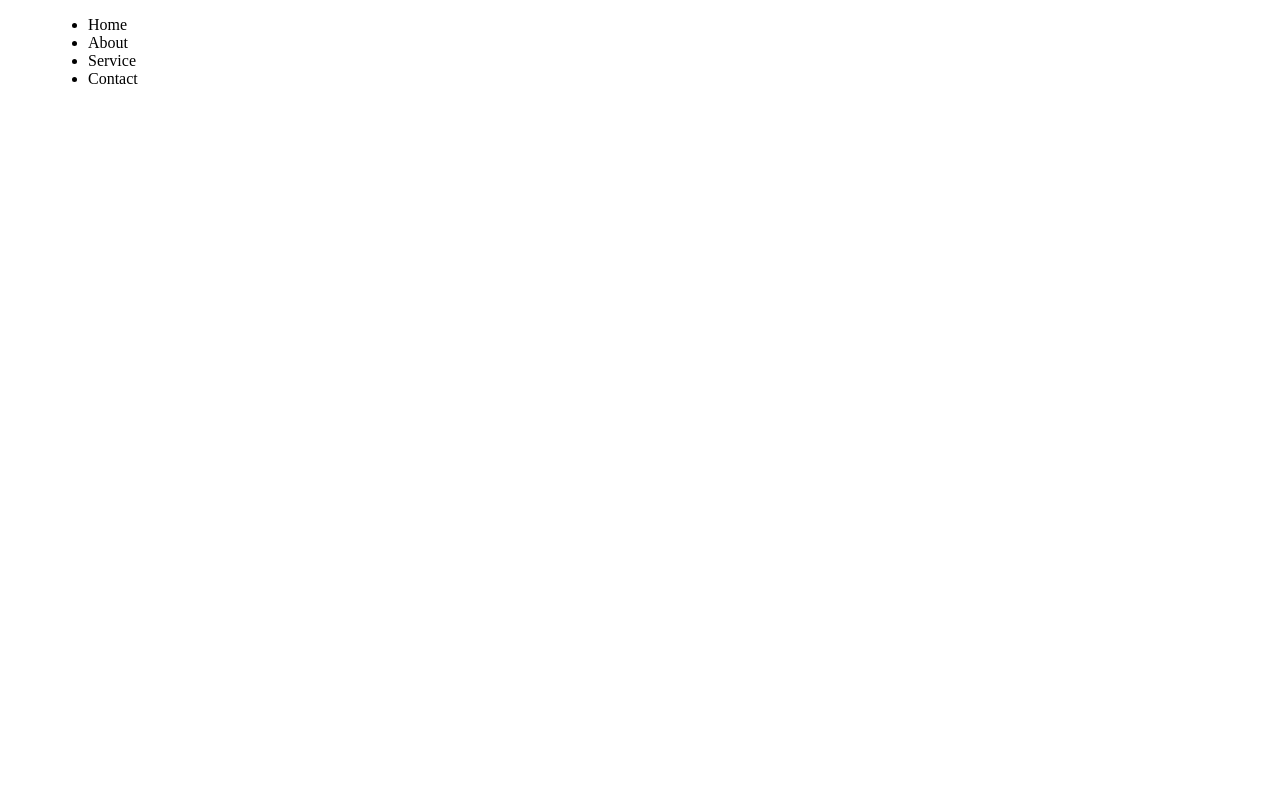
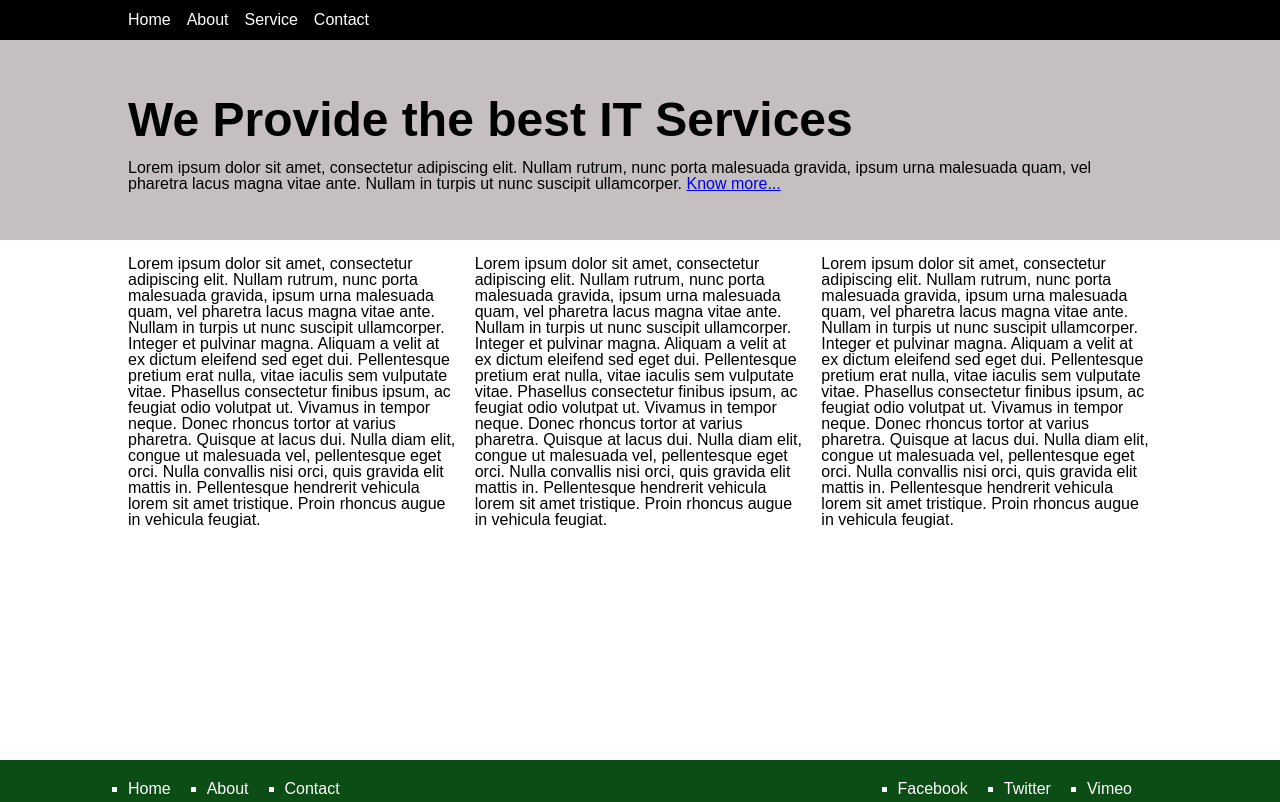
Before and after one commit to swong1200/css3Practice, a plain HTML site: page index.html in a window 1280 px wide. Drawn offline with Linux system fonts and the light colour scheme.

Commit message:
Final commit

```diff
--- a/index.html
+++ b/index.html
@@ -6,14 +6,39 @@
     <title>Best IT Service</title>
     <link rel="stylesheet" href="style.css" />
   </head>
-  <body>
-    <menu>
-      <ul>
-        <li>Home</li>
-        <li>About</li>
-        <li>Service</li>
-        <li>Contact</li>
+  <body class="col">
+    <menu class="menu">
+      <ul class="row">
+        <li class="col"><a href="#">Home</a></li>
+        <li class="col"><a href="#">About</a></li>
+        <li class="col"><a href="#">Service</a></li>
+        <li class="col"><a href="#">Contact</a></li>
       </ul>
     </menu>
+    <section class="col hero">
+        <div class="row"><h1>We Provide the best IT Services</h1></div>
+        <div class="row"><p>Lorem ipsum dolor sit amet, consectetur adipiscing elit. Nullam rutrum, nunc porta malesuada gravida, ipsum urna malesuada quam, vel pharetra lacus magna vitae ante. Nullam in turpis ut nunc suscipit ullamcorper. <a href="#">Know more...</a></p></div>
+    </section>
+    <section class="row content">
+        <div class="col left"><p>Lorem ipsum dolor sit amet, consectetur adipiscing elit. Nullam rutrum, nunc porta malesuada gravida, ipsum urna malesuada quam, vel pharetra lacus magna vitae ante. Nullam in turpis ut nunc suscipit ullamcorper. Integer et pulvinar magna. Aliquam a velit at ex dictum eleifend sed eget dui. Pellentesque pretium erat nulla, vitae iaculis sem vulputate vitae. Phasellus consectetur finibus ipsum, ac feugiat odio volutpat ut. Vivamus in tempor neque. Donec rhoncus tortor at varius pharetra. Quisque at lacus dui. Nulla diam elit, congue ut malesuada vel, pellentesque eget orci. Nulla convallis nisi orci, quis gravida elit mattis in. Pellentesque hendrerit vehicula lorem sit amet tristique. Proin rhoncus augue in vehicula feugiat.</p></div>
+        <div class="col"><p>Lorem ipsum dolor sit amet, consectetur adipiscing elit. Nullam rutrum, nunc porta malesuada gravida, ipsum urna malesuada quam, vel pharetra lacus magna vitae ante. Nullam in turpis ut nunc suscipit ullamcorper. Integer et pulvinar magna. Aliquam a velit at ex dictum eleifend sed eget dui. Pellentesque pretium erat nulla, vitae iaculis sem vulputate vitae. Phasellus consectetur finibus ipsum, ac feugiat odio volutpat ut. Vivamus in tempor neque. Donec rhoncus tortor at varius pharetra. Quisque at lacus dui. Nulla diam elit, congue ut malesuada vel, pellentesque eget orci. Nulla convallis nisi orci, quis gravida elit mattis in. Pellentesque hendrerit vehicula lorem sit amet tristique. Proin rhoncus augue in vehicula feugiat.</p></div>
+        <div class="col right"><p>Lorem ipsum dolor sit amet, consectetur adipiscing elit. Nullam rutrum, nunc porta malesuada gravida, ipsum urna malesuada quam, vel pharetra lacus magna vitae ante. Nullam in turpis ut nunc suscipit ullamcorper. Integer et pulvinar magna. Aliquam a velit at ex dictum eleifend sed eget dui. Pellentesque pretium erat nulla, vitae iaculis sem vulputate vitae. Phasellus consectetur finibus ipsum, ac feugiat odio volutpat ut. Vivamus in tempor neque. Donec rhoncus tortor at varius pharetra. Quisque at lacus dui. Nulla diam elit, congue ut malesuada vel, pellentesque eget orci. Nulla convallis nisi orci, quis gravida elit mattis in. Pellentesque hendrerit vehicula lorem sit amet tristique. Proin rhoncus augue in vehicula feugiat.</p></div>
+    </section>
+    <footer class="row footer">
+        <div class="col">
+            <ul class="row">
+                <li><a href="#">Home</a></li>
+                <li><a href="#">About</a></li>
+                <li><a href="#">Contact</a></li>
+            </ul>
+        </div>
+        <div class="col">
+            <ul class="row">
+                <li><a href="#">Facebook</a></li>
+                <li><a href="#">Twitter</a></li>
+                <li><a href="#">Vimeo</a></li>
+            </ul>
+        </div>
+    </footer>
   </body>
 </html>
--- a/style.css
+++ b/style.css
@@ -0,0 +1,261 @@
+/* http://meyerweb.com/eric/tools/css/reset/
+   v2.0 | 20110126
+   License: none (public domain)
+*/
+
+html,
+body,
+div,
+span,
+applet,
+object,
+iframe,
+h1,
+h2,
+h3,
+h4,
+h5,
+h6,
+p,
+blockquote,
+pre,
+a,
+abbr,
+acronym,
+address,
+big,
+cite,
+code,
+del,
+dfn,
+em,
+img,
+ins,
+kbd,
+q,
+s,
+samp,
+small,
+strike,
+strong,
+sub,
+sup,
+tt,
+var,
+b,
+u,
+i,
+center,
+dl,
+dt,
+dd,
+ol,
+ul,
+li,
+fieldset,
+form,
+label,
+legend,
+table,
+caption,
+tbody,
+tfoot,
+thead,
+tr,
+th,
+td,
+article,
+aside,
+canvas,
+details,
+embed,
+figure,
+figcaption,
+footer,
+header,
+hgroup,
+menu,
+nav,
+output,
+ruby,
+section,
+summary,
+time,
+mark,
+audio,
+video {
+  margin: 0;
+  padding: 0;
+  border: 0;
+  font-size: 100%;
+  font: inherit;
+  vertical-align: baseline;
+}
+/* HTML5 display-role reset for older browsers */
+article,
+aside,
+details,
+figcaption,
+figure,
+footer,
+header,
+hgroup,
+menu,
+nav,
+section {
+  display: block;
+}
+body {
+  line-height: 1;
+}
+ol,
+ul {
+  list-style: none;
+}
+blockquote,
+q {
+  quotes: none;
+}
+blockquote:before,
+blockquote:after,
+q:before,
+q:after {
+  content: '';
+  content: none;
+}
+table {
+  border-collapse: collapse;
+  border-spacing: 0;
+}
+
+/* Main Styling */
+body {
+  display: flex;
+  font-family: Arial, Helvetica, sans-serif;
+  overflow-x: hidden;
+}
+
+.row {
+  display: flex;
+  flex-direction: row;
+}
+
+.col {
+  display: flex;
+  flex-direction: column;
+}
+
+/* Menu */
+.menu {
+  position: fixed;
+  width: 100%;
+  height: 5vh;
+  background-color: #000;
+  padding-left: 10%;
+}
+
+.menu ul {
+  width: 25%;
+  height: 100%;
+  gap: 1em;
+}
+
+.menu ul li {
+  justify-content: center;
+}
+
+.menu ul li a {
+  color: #fff;
+  text-decoration: none;
+  line-height: 1.6;
+}
+
+/* Hero Section */
+.hero {
+  width: 100%;
+  min-height: 30vh;
+  background-color: #c6bfbf;
+}
+
+.hero h1 {
+  font-size: 3rem;
+  font-weight: 600;
+  margin-top: 6rem;
+  margin-left: 10vw;
+  margin-right: 10vw;
+}
+
+.hero p {
+  margin-top: 1em;
+  margin-bottom: 1em;
+  margin-left: 10vw;
+  margin-right: 10vw;
+}
+
+/* Content Section */
+.content {
+  width: 100%;
+  min-height: 63vh;
+  gap: 1em;
+  padding-top: 1em;
+}
+
+.content .left {
+  margin-left: 10vw;
+}
+
+.content .right {
+  margin-right: 10vw;
+}
+/* Footer */
+.footer {
+  width: 100%;
+  height: 5.2vh;
+  background-color: #0b4d14;
+  justify-content: space-between;
+}
+
+.footer ul {
+  gap: 1em;
+  margin: 1em 10vw;
+  list-style-type: square;
+  max-width: 25%;
+}
+
+.footer li {
+  color: #fff;
+  padding-right: 20px;
+}
+
+.footer li a {
+  line-height: 1.6;
+  text-decoration: none;
+  color: #fff;
+}
+
+@media (max-width: 800px) {
+    .footer ul {
+  gap: 0.5em;
+  margin: 1em;
+
+}
+}
+
+@media (max-width: 650px) {
+  .content {
+    flex-wrap: wrap;
+    margin-left: 10vw;
+    margin-right: 10vw;
+    max-width: 80%;
+  }
+
+  .content .left {
+    margin: 0;
+  }
+
+  .content .right {
+    margin: 0;
+  }
+
+
+}
```
